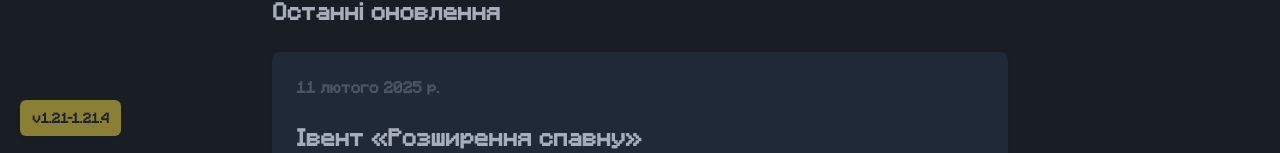
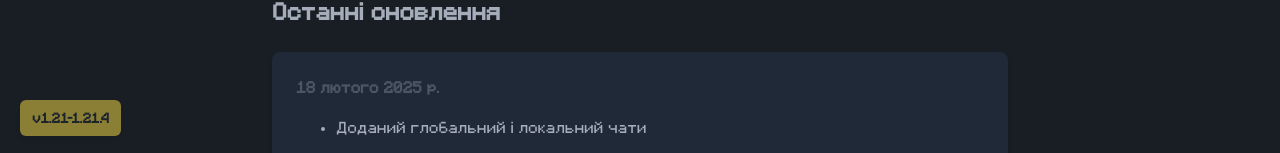
Before and after one commit to mick-olka/nobooks-react-ui, a React (Vite) app: page / in a window 1280 px wide. Shown: the part 644-797 px from the top of the page. Built offline with nearby package versions, Linux system fonts and the light colour scheme; no server answers.

Commit message:
upd: rules & news

```diff
--- a/src/pages/Home/components/news-page.tsx
+++ b/src/pages/Home/components/news-page.tsx
@@ -5,6 +5,7 @@ import news150125 from "../data/news/15-01-25.md?raw";
 import news250125 from "../data/news/25-01-25.md?raw";
 import news040225 from "../data/news/04-02-25.md?raw";
 import news110225 from "../data/news/11-02-25.md?raw";
+import news180225 from "../data/news/18-02-25.md?raw";
 const newsData = [
   {
     date: new Date("02/04/2025"),
@@ -25,6 +26,10 @@ const newsData = [
   {
     date: new Date("02/11/2025"),
     content: news110225,
+  },
+  {
+    date: new Date("02/18/2025"),
+    content: news180225,
   },
 ];
 
--- /dev/null
+++ b/src/pages/Home/data/news/18-02-25.md
@@ -0,0 +1,5 @@
+- Доданий глобальний і локальний чати
+
+- Відключено гріф гаста у незері
+
+- Фікс непрогруженої карти незеру
--- a/src/pages/Rules/data.ts
+++ b/src/pages/Rules/data.ts
@@ -17,10 +17,11 @@ export const rulesData = [
       "2.2 Будь які зміни на території спавну або тої території що прилягає до спавну мають бути погоджені із Адміністрацією. На перших днях серверу ви можете вільно видобувати ресурси під або поруч зі спавном якщо це не руйнує вигляд місцевості дуже сильно.",
       "2.3 Заборонено брати чужі речі або змінювати зайняту територію без дозволу. Не бери нічого зі скринь які не належать тобі. Заборонено убивати інших гравців або їх тварин без дозволу.",
       "2.4 Заборонено псувати вигляд поверхні. Якщо ви рубите дерево, зрубіть його до кінця. Якщо біля вас вибухнув кріпер - залатайте діру.",
-			"2.5 Ферми корисних копалин (мідь, залізо, золото, і інші) заборонені! Інші збудовані автоферми повинні зливатися із довколицями!",
+      "2.5 Збудовані авто ферми які будуються в поселеннях повинні бути сховані/замасковані під оточення.",
       "2.6 Будь який дюп предметів заборонений. Дозволено використовувати дюп динаміту якщо це не нанесе шкоди іншим.",
       "2.7 Заборонено використовувати баги і експлоїти у самому майнкрафті які можуть надати перевагу над іншими.",
       "2.8 Заборонені будь які модифікації гри які дають несправедливу перевагу над іншими гравцями, такі як X-ray, Freecam, Baritone, FindMe, Impact, або будь які моди, ресурспаки, чи клієнти які виконують такі самі або схожі функції.",
+      "2.9 Заборонено будувати портали на криші незеру для переміщення по ній. Доки їх використання для ферм все ще дозволено.",
     ],
   },
 ];
```
Lines whose indentation alone changed are shown as unchanged.
